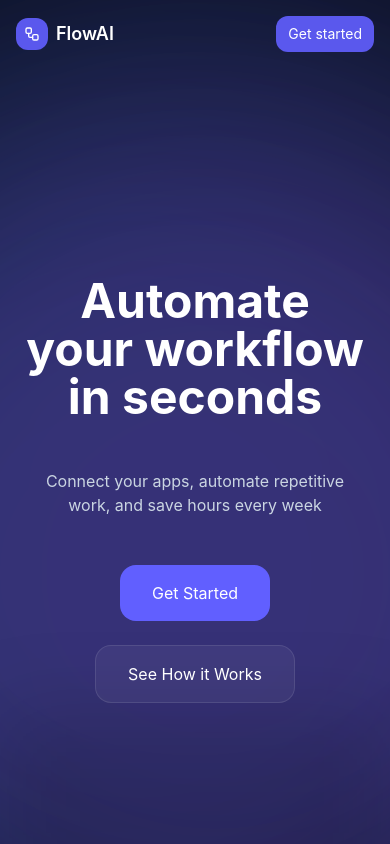
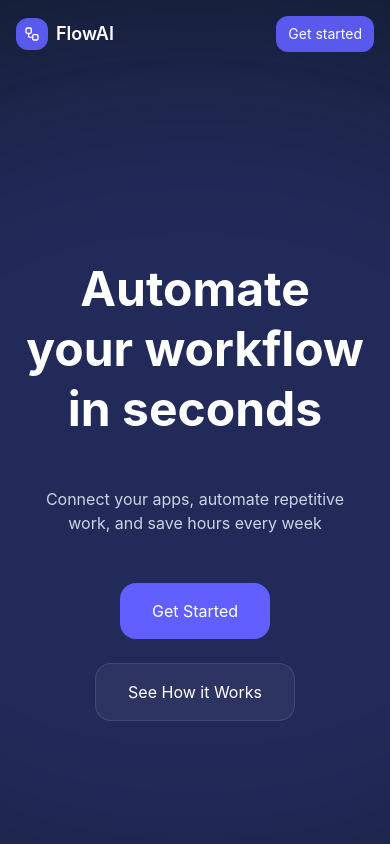
Before and after one commit to hala261/flow-ai, a Vue app: page / in a window 390 px wide. Shown: the top 844 px of the page. Built offline with nearby package versions, Linux system fonts and the light colour scheme.

Commit message:
add responsive footer

```diff
--- a/package.json
+++ b/package.json
@@ -20,6 +20,7 @@
   },
   "devDependencies": {
     "@eslint/js": "^10.0.1",
+    "@iconify/vue": "^5.0.1",
     "@vitejs/plugin-vue": "^6.0.6",
     "eslint": "^10.2.1",
     "eslint-config-prettier": "^10.1.8",
--- /dev/null
+++ b/src/components/Footer.vue
@@ -0,0 +1,62 @@
+<template>
+    <footer class="py-24 px-6 border-t border-white/10">
+        <div class="max-w-6xl mx-auto flex flex-col md:flex-row justify-between gap-12 mb-6">
+            <div class="max-w-sm">
+                <h2 class="text-2xl font-bold mb-4">FlowAI</h2>
+                <p class="text-sm text-slate-400 leading-relaxed">
+                    Automate workflows, connect tools, and let AI handle repetitive work so your team can move faster
+                </p>
+            </div>
+
+            <div class="grid grid-cols-1 md:grid-cols-3 text-sm gap-10 mb-3">
+                <div>
+                    <h4 class="font-semibold mb-4">Product</h4>
+                    <ul class="space-y-2 text-slate-400">
+                        <li><a href="#" class="hover:text-white transition">Features</a></li>
+                        <li><a href="#" class="hover:text-white transition">How It Works</a></li>
+                        <li><a href="#" class="hover:text-white transition">Pricing</a></li>
+                    </ul>
+                </div>
+
+                <div>
+                    <h4 class="font-semibold mb-4">Company</h4>
+                    <ul class="space-y-2 text-slate-400">
+                        <li><a href="#" class="hover:text-white transition">About</a></li>
+                        <li><a href="#" class="hover:text-white transition">Blog</a></li>
+                        <li><a href="#" class="hover:text-white transition">Contact</a></li>
+                    </ul>
+                </div>
+
+                <div>
+                    <h4 class="font-semibold mb-4">Legal</h4>
+                    <ul class="space-y-2 text-slate-400">
+                        <li><a href="#" class="hover:text-white transition">Privacy</a></li>
+                        <li><a href="#" class="hover:text-white transition">Terms</a></li>
+                    </ul>
+                </div>
+            </div>
+        </div>
+
+        <div class="max-w-6xl mx-auto flex flex-col md:flex-row justify-between items-center border-t border-white/10 gap-6 pt-5">
+            <p class="text-sm text-slate-500">© 2026 FlowAI. All rights reserved.</p>
+            <div class="flex items-center gap-5 text-slate-400">
+                <a href="#" class="hover:text-white transition flex items-center">
+                    <Icon icon="simple-icons:linkedin"/>
+                </a>
+                <a href="#" class="hover:text-white transition flex items-center">
+                    <Icon icon="simple-icons:facebook"/>
+                </a>
+                <a href="#" class="hover:text-white transition flex items-center">
+                    <Icon icon="simple-icons:x"/>
+                </a>
+                <a href="#" class="hover:text-white transition flex items-center">
+                    <Icon icon="simple-icons:github"/>
+                </a>
+            </div>
+        </div>
+    </footer>
+</template>
+
+<script setup>
+import { Icon } from '@iconify/vue';
+</script>
--- a/src/components/HeroSection.vue
+++ b/src/components/HeroSection.vue
@@ -1,34 +1,16 @@
 <template>
     <section class="relative isolate min-h-screen px-6">
         <div
-            class="absolute -left-72 top-20
-            w-212.5 h-212.5
+            class="absolute left-1/2 top-1/2
+            -translate-x-1/2 -translate-y-1/2
+            w-250 h-220
             rounded-full
-            bg-cyan-500/14
-            blur-[120px]">
+            bg-indigo-500/20
+            blur-[100px]">
         </div>
 
-        <div
-            class="absolute left-1/2 top-1/2
-            -translate-x-1/2 -translate-y-1/2
-            w-250 h-250
-            rounded-full
-            bg-indigo-500/20
-            blur-[120px]">
-        </div>
-
-        <div
-            class="absolute -right-62.5 top-20
-            w-212.5 h-212.5
-            rounded-full
-            bg-fuchsia-500/14
-            blur-[120px]">
-        </div>
-
-        <div class="absolute bottom-0 left-0 w-full h-50 bg-black/15 blur-2xl"></div>
-
         <div class="relative z-10 max-w-5xl mx-auto h-screen flex flex-col items-center justify-center text-center gap-12">
-            <h1 class="max-w-4xl text-5xl md:text-7xl font-bold">Automate your workflow in seconds</h1>
+            <h1 class="max-w-4xl text-5xl md:text-7xl font-bold leading-tight">Automate your workflow in seconds</h1>
             <p class="max-w-2xl text-base md:text-lg text-slate-300">
                 Connect your apps, automate repetitive work, and save hours every week
             </p>
--- a/src/pages/Home.vue
+++ b/src/pages/Home.vue
@@ -4,14 +4,16 @@ import HeroSection from '@/components/HeroSection.vue';
 import FeaturesSection from '@/components/FeaturesSection.vue';
 import HowItWorksSection from '@/components/HowItWorksSection.vue';
 import PricingSection from '@/components/PricingSection.vue';
+import Footer from '@/components/Footer.vue';
 </script>
 
 <template>
-    <div class="relative bg-[#0b1220] text-white min-h-screen overflow-hidden">
+    <div class="relative bg-[#131d31] text-white min-h-screen overflow-hidden">
         <Navbar />
         <HeroSection />
         <FeaturesSection />
         <HowItWorksSection />
         <PricingSection />
+        <Footer />
     </div>
 </template>
```
Also changed, not shown: 1 other file (tests, documents, lock files or other folders).
